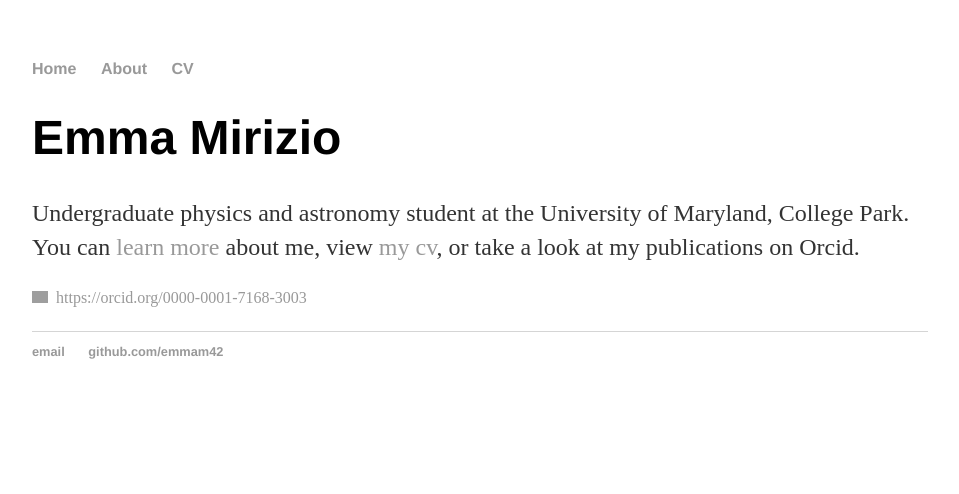
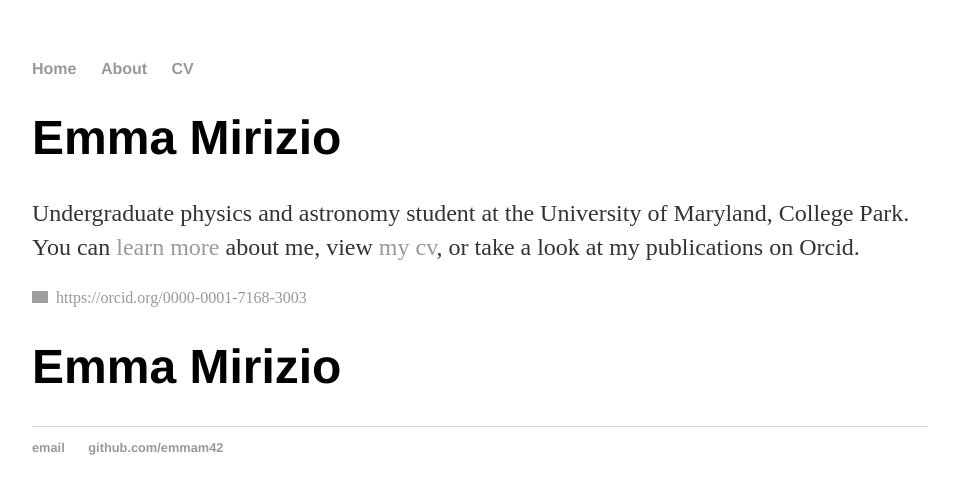
Before and after one commit to emmam42/emmam42, a Jekyll site: the page built from index.html, in a window 1280 px wide. Shown: the top 494 px of the page, without its empty margins (160-1119 px from the left). Built offline with Jekyll 4.4.1, drawn with Linux system fonts in a browser that asks for light colours; grey boxes are pictures that could not be loaded.

Commit message:
Update index.html

```diff
--- a/index.html
+++ b/index.html
@@ -5,4 +5,5 @@ title: Emma Mirizio
 <div class="blurb">
 	<h1>Emma Mirizio</h1>
 	<p>Undergraduate physics and astronomy student at the University of Maryland, College Park. You can <a href="/about">learn more</a> about me, view <a href="/cv/emmacv.pdf">my cv</a>, or take a look at my publications on Orcid. <div itemscope itemtype="https://schema.org/Person"><a itemprop="sameAs" content="https://orcid.org/0000-0001-7168-3003" href="https://orcid.org/0000-0001-7168-3003" target="orcid.widget" rel="me noopener noreferrer" style="vertical-align:top;"><img src="https://orcid.org/sites/default/files/images/orcid_16x16.png" style="width:1em;margin-right:.5em;" alt="ORCID iD icon">https://orcid.org/0000-0001-7168-3003</a></div></p>
+	<h1>Emma Mirizio</h1>
 </div><!-- /.blurb -->
```
